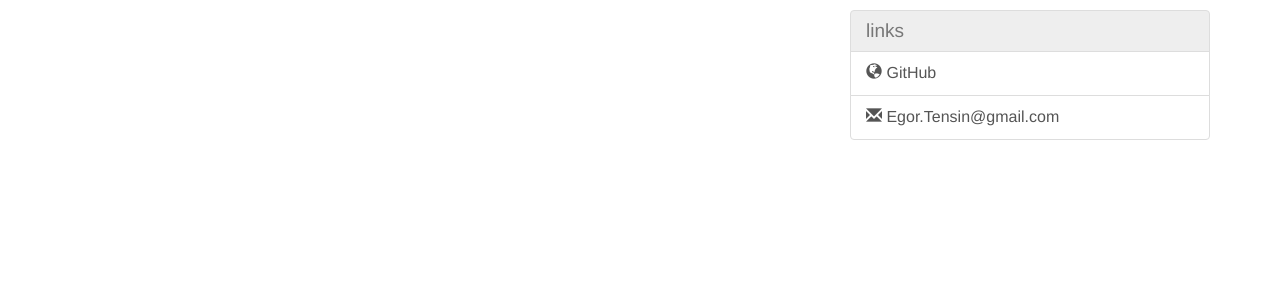
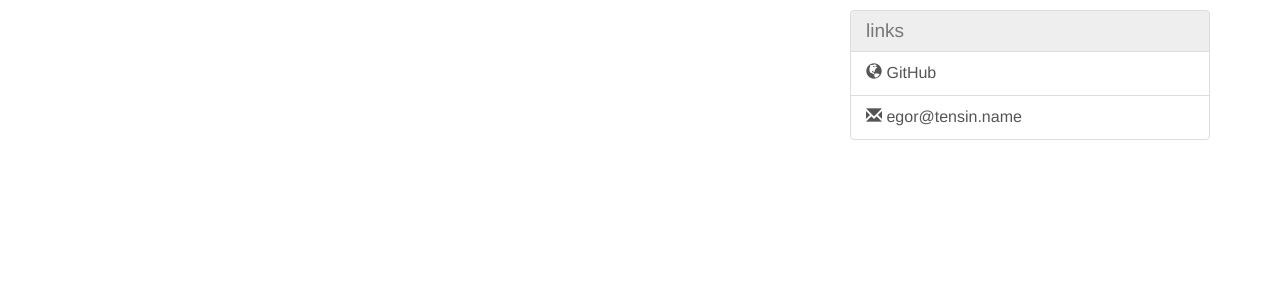
Before and after one commit to egor-tensin/jekyll-theme, a Jekyll site: the page built from _posts/2020-01-01-other-page.md, in a window 1280 px wide. Shown: the part 414-714 px from the top of the page. Built offline with Jekyll 4.4.1, drawn with Linux system fonts in a browser that asks for light colours; the repository's description, which GitHub fills in, is left out.

Commit message:
switch to egor@tensin.name

```diff
--- a/_config.yml
+++ b/_config.yml
@@ -53,7 +53,7 @@ settings:
     # jekyll-github-metadata doesn't include the display name or the email
     # address of the owner.
     name: Egor Tensin
-    email: Egor.Tensin@gmail.com
+    email: egor@tensin.name
   links:
     - {rel: apple-touch-icon, sizes: 180x180, href: /assets/favicon/apple-touch-icon.png}
     - {rel: icon, type: image/png, sizes: 32x32, href: /assets/favicon/favicon-32x32.png}
```
Also changed, not shown: LICENSE.txt.
